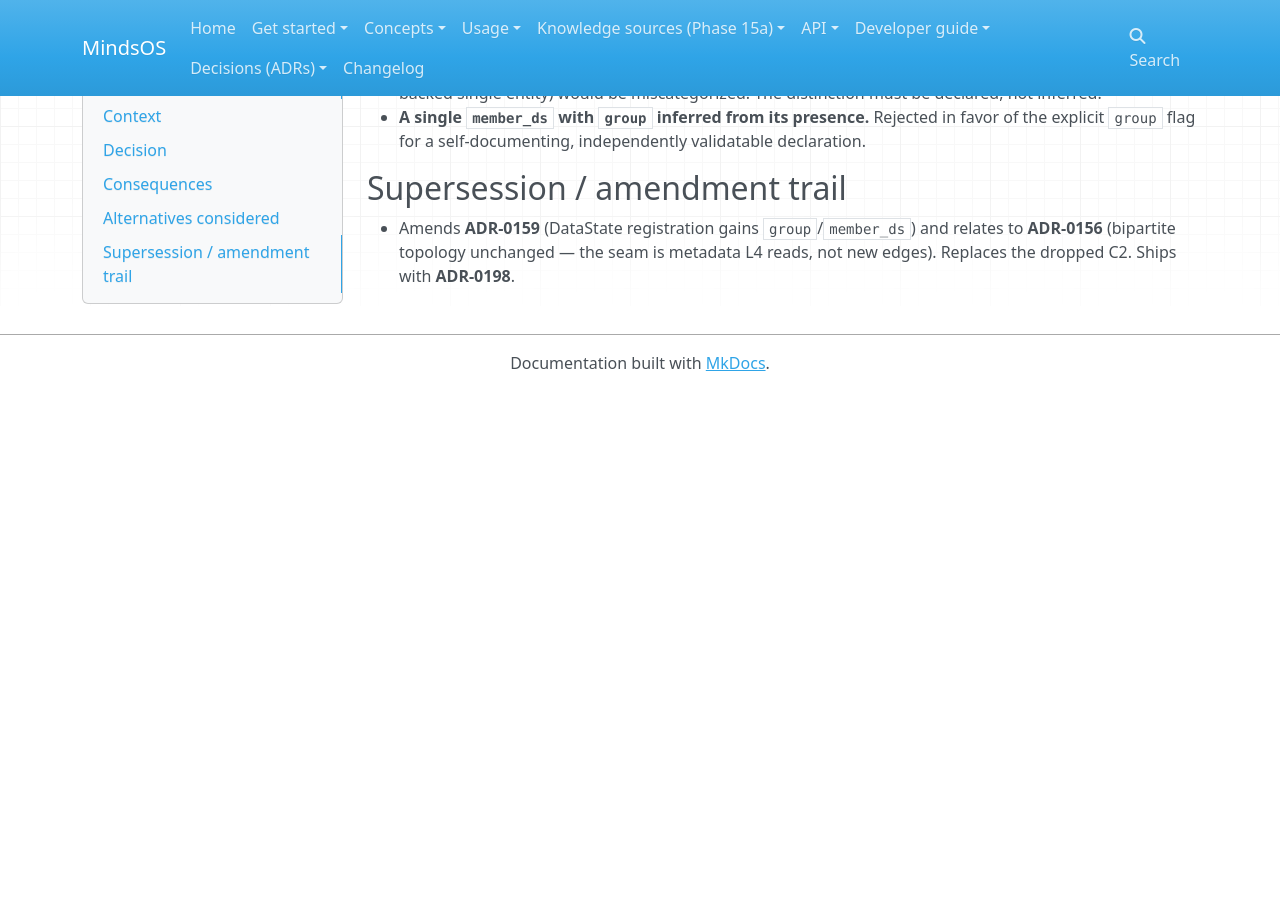
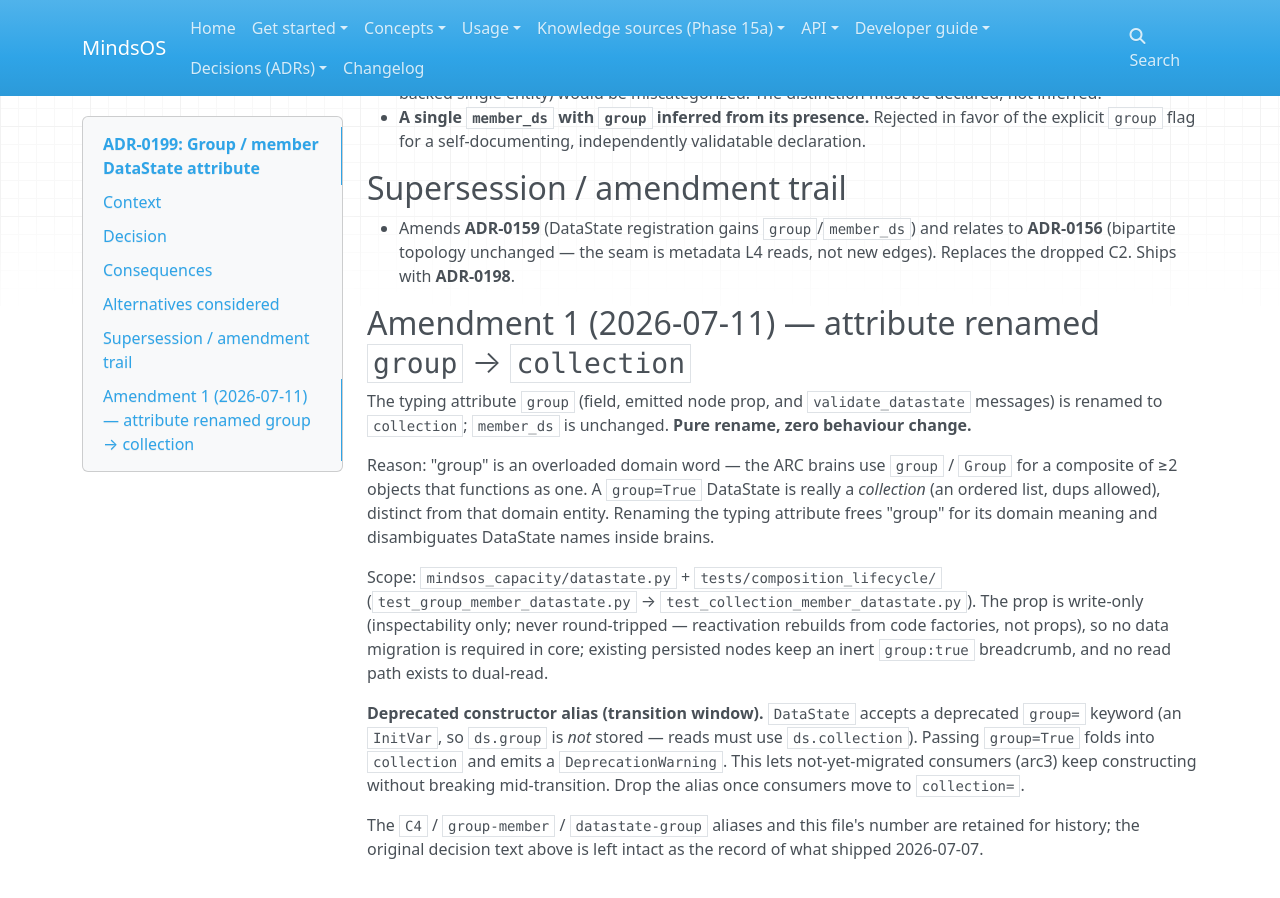
Before and after one commit to halvim/mindsos, an MkDocs documentation site: the page built from docs/decisions/adr/0199-group-member-datastate-attribute.md, in a window 1280 px wide and 900 px high, scrolled down 1471 px. Built offline with MkDocs 1.6.1, drawn with Linux system fonts in a browser that asks for light colours; nearby versions of some CDN libraries; before the commit the page ends 1862 px from its top, so only the background shows below that.

Commit message:
fix: apply group->collection in datastate.py + deprecated group= alias (ADR-0199 am-1)

```diff
--- a/docs/decisions/adr/0199-group-member-datastate-attribute.md
+++ b/docs/decisions/adr/0199-group-member-datastate-attribute.md
@@ -87,3 +87,33 @@ additive-inertness basis as ADR-0198.
 - Amends **ADR-0159** (DataState registration gains `group`/`member_ds`) and
   relates to **ADR-0156** (bipartite topology unchanged — the seam is metadata L4
   reads, not new edges). Replaces the dropped C2. Ships with **ADR-0198**.
+
+## Amendment 1 (2026-07-11) — attribute renamed `group` → `collection`
+
+The typing attribute `group` (field, emitted node prop, and `validate_datastate`
+messages) is renamed to `collection`; `member_ds` is unchanged. **Pure rename,
+zero behaviour change.**
+
+Reason: "group" is an overloaded domain word — the ARC brains use `group` /
+`Group` for a composite of ≥2 objects that functions as one. A `group=True`
+DataState is really a *collection* (an ordered list, dups allowed), distinct from
+that domain entity. Renaming the typing attribute frees "group" for its domain
+meaning and disambiguates DataState names inside brains.
+
+Scope: `mindsos_capacity/datastate.py` + `tests/composition_lifecycle/`
+(`test_group_member_datastate.py` → `test_collection_member_datastate.py`). The
+prop is write-only (inspectability only; never round-tripped — reactivation
+rebuilds from code factories, not props), so no data migration is required in
+core; existing persisted nodes keep an inert `group:true` breadcrumb, and no
+read path exists to dual-read.
+
+**Deprecated constructor alias (transition window).** `DataState` accepts a
+deprecated `group=` keyword (an `InitVar`, so `ds.group` is *not* stored — reads
+must use `ds.collection`). Passing `group=True` folds into `collection` and emits
+a `DeprecationWarning`. This lets not-yet-migrated consumers (arc3) keep
+constructing without breaking mid-transition. Drop the alias once consumers move
+to `collection=`.
+
+The `C4` / `group-member` / `datastate-group` aliases and this file's number are
+retained for history; the original decision text above is left intact as the
+record of what shipped 2026-07-07.
```
Also changed, not shown: STATE.json (+1 -1 lines), 2 other files.
